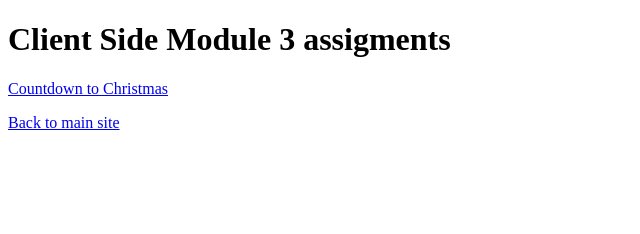
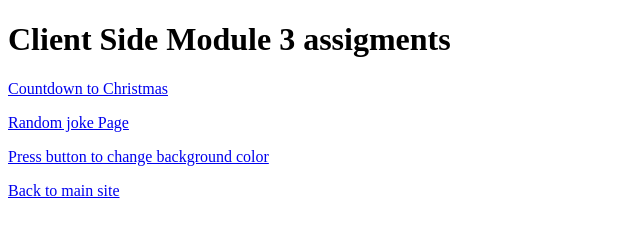
Before and after one commit to CalebDyess4/WebDev, a plain HTML site: page ClientSide/Module3/Module3Assignment/index.html in a window 1280 px wide. Shown: the whole page, without its empty margins (0-640 px from the left). Drawn offline with Linux system fonts and the light colour scheme.

Commit message:
Update index.html

```diff
--- a/ClientSide/Module3/Module3Assignment/index.html
+++ b/ClientSide/Module3/Module3Assignment/index.html
@@ -9,6 +9,8 @@
 <body>
   <h1> Client Side Module 3 assigments </h1>
   <p><a href="christmas.html">Countdown to Christmas</a></p>
+    <p><a href="joke.html">Random joke Page</a></p>
+    <p><a href="color.html">Press button to change background color</a></p>
 
     <a href="https://calebdyess4.github.io/WebDev/">Back to main site</a>
 
```
